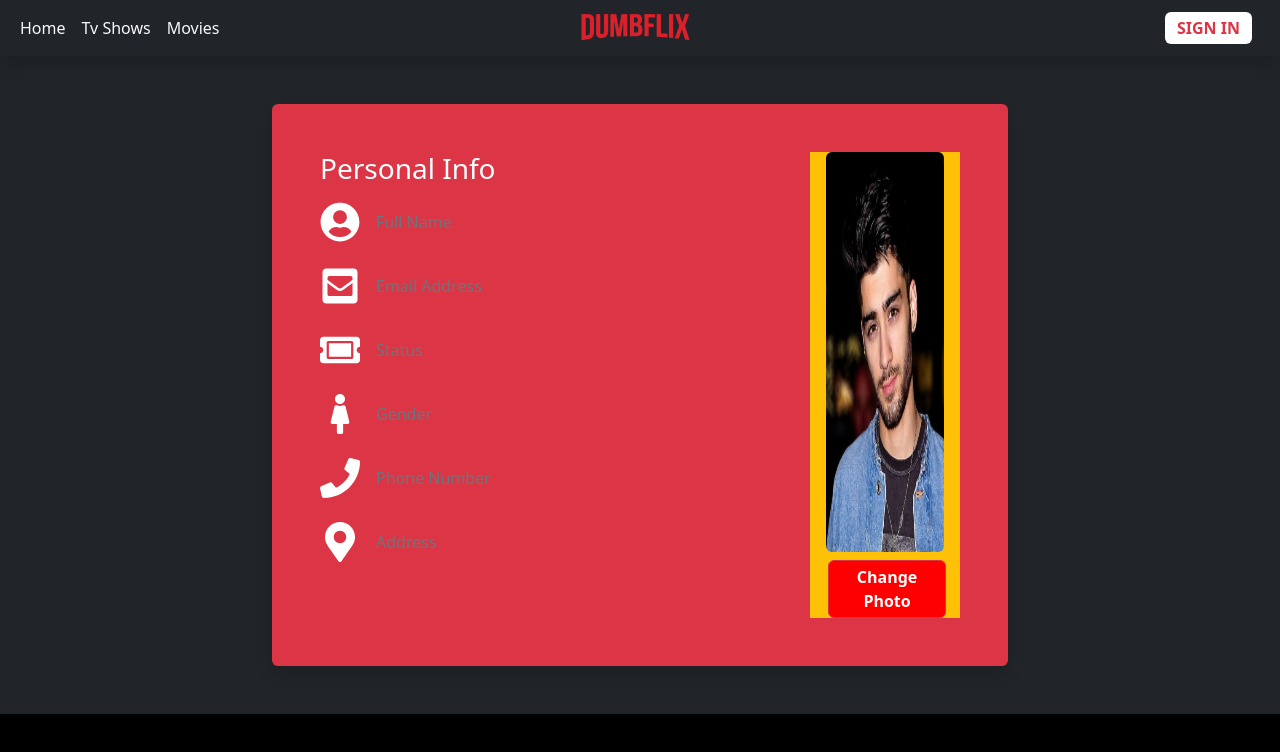
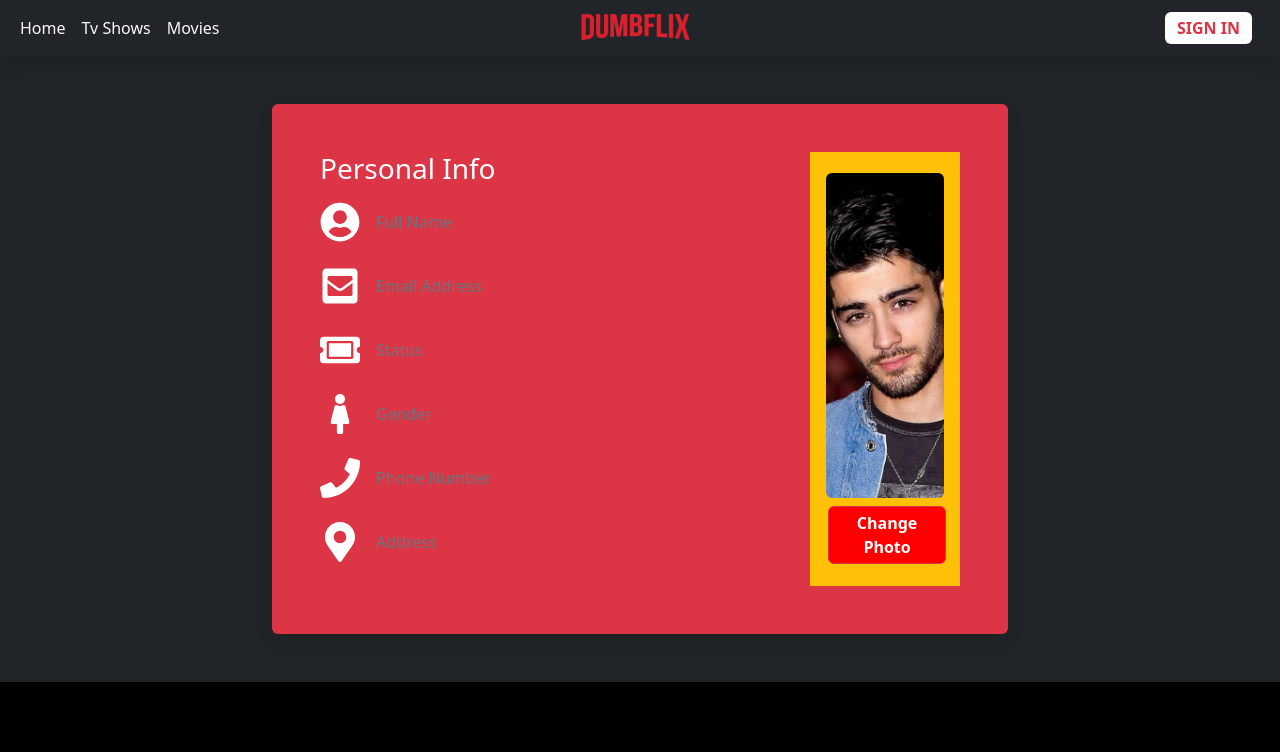
Before and after one commit to ibrahimdeni/DUMBFLIX-FRONTEND, a React (Create React App) app: page /profile in a window 1280 px wide. Shown: the top 752 px of the page. Built offline with nearby package versions, Linux system fonts and the light colour scheme; no server answers.

Commit message:
testetst

```diff
--- a/src/pages/Profile.jsx
+++ b/src/pages/Profile.jsx
@@ -112,10 +112,10 @@ function Profile() {
                 </div>
                 <div className="d-flex bg-warning w-25 flex-column px-3 align-items-center justify-content-center">
                   <img
-                    className="rounded w-100"
+                    className="rounded w-100 h-75"
                     src={profileUser}
                     alt="nophoto"
-                    height={400}
+                    style={{ objectFit: "cover" }}
                   />
                   <Button
                     style={{ backgroundColor: "red" }}
```
